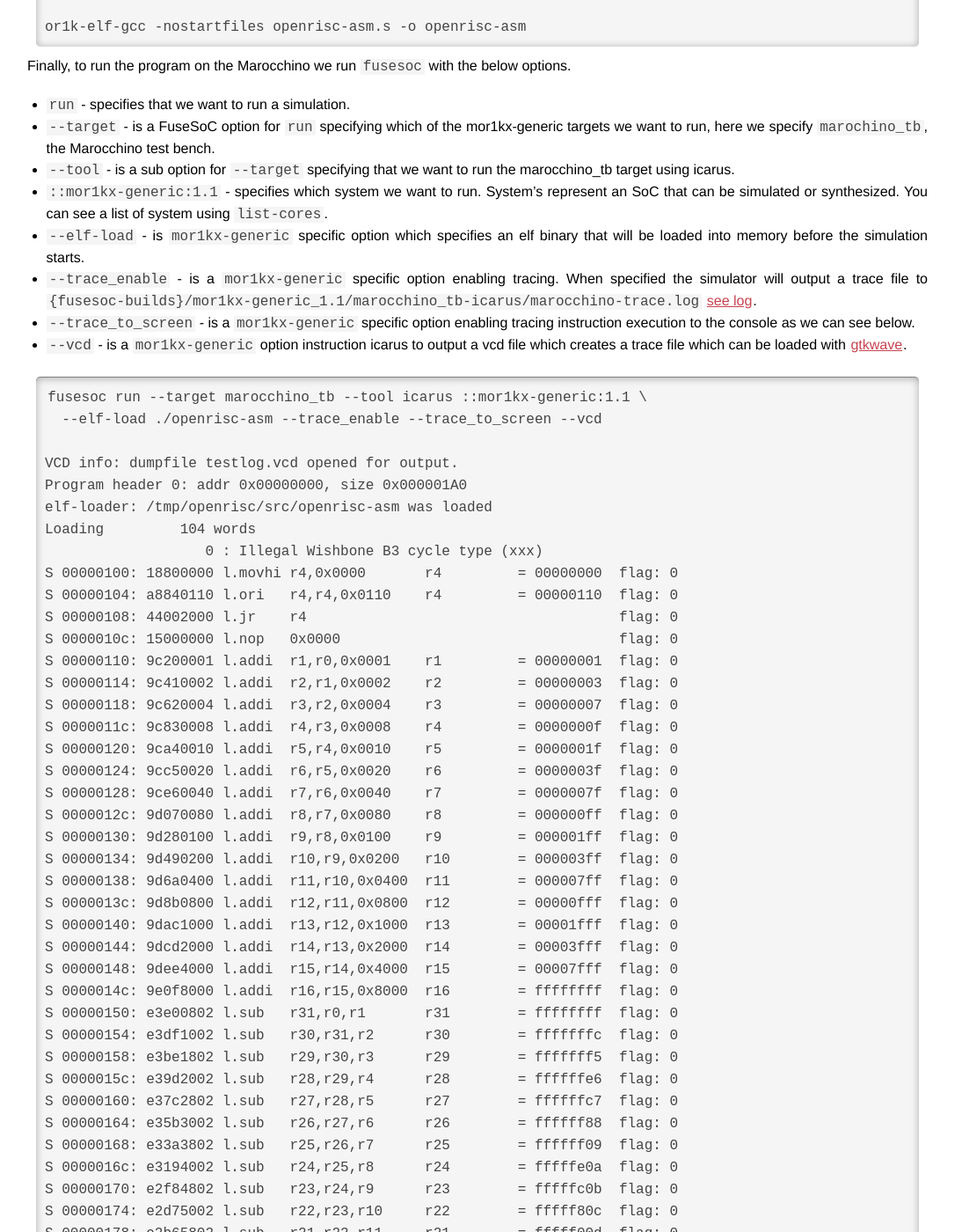
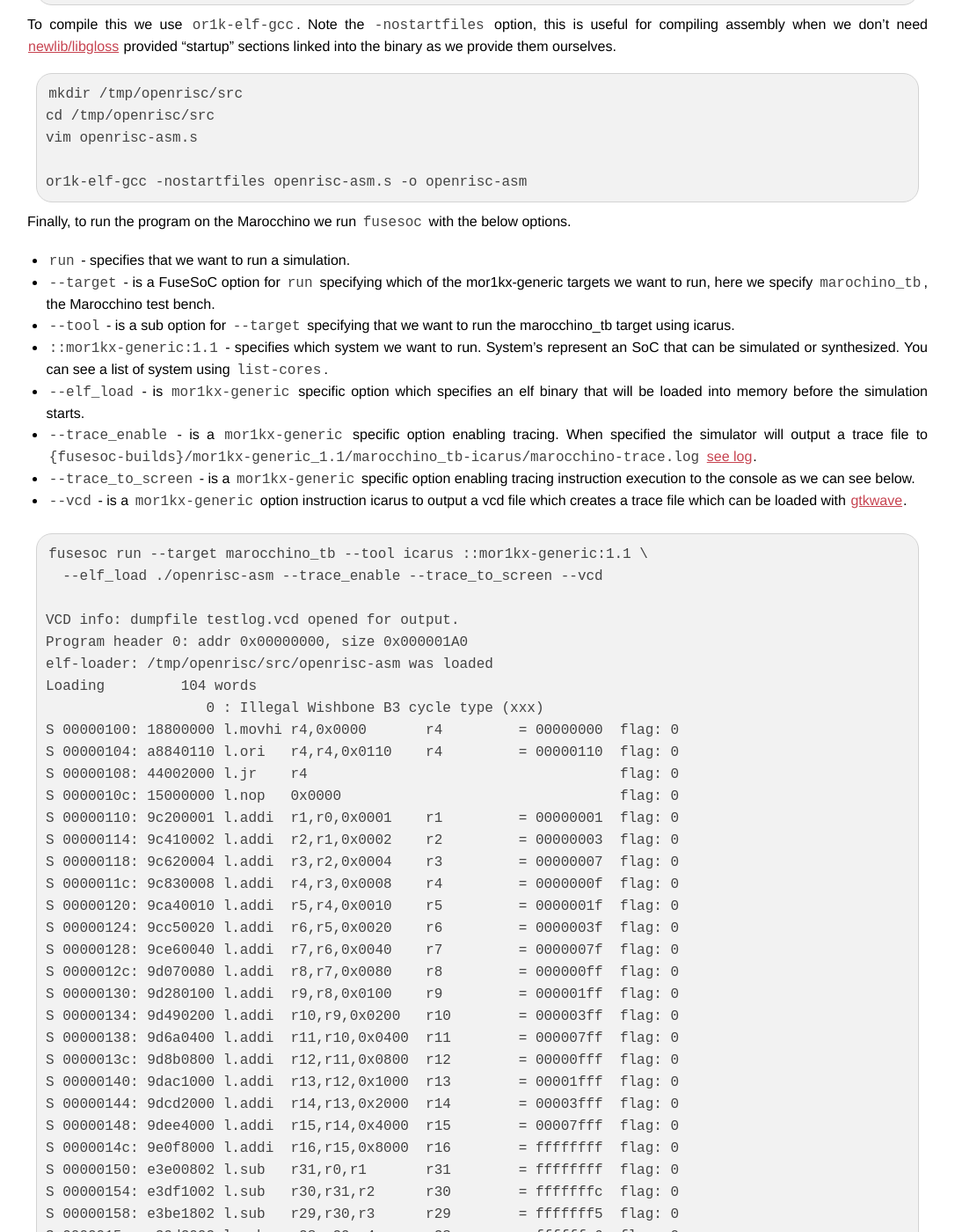
Before and after one commit to stffrdhrn/stffrdhrn.github.io, a Jekyll site: the page built from _posts/2019-06-11-or1k_marocchino.md, in a window 1280 px wide and 1400 px high, scrolled down 5638 px. Shown: the whole window at 88% size, without its empty margins (97-1183 px from the left). Built offline with Jekyll 4.4.1, drawn with Linux system fonts in a browser that asks for light colours; some of the changed text lies outside the part shown.

Commit message:
marocchino: Updates for new fusesoc syntax, cleaner css

````diff
--- a/_posts/2019-06-11-or1k_marocchino.md
+++ b/_posts/2019-06-11-or1k_marocchino.md
@@ -4,6 +4,11 @@
 date: 2019-06-11 01:37
 categories: [ hardware, embedded, openrisc ]
 ---
+
+<div class="note">
+<strong>Update 2021:</strong> There are a few fusesoc command's below.  They have been updated
+to work with the latest fusesoc and core versions.
+</div>
 
 The Marocchino is an advanced new OpenRISC soft core CPU.  However, not many
 have heard about it.  Let's try to change this.
@@ -125,6 +131,11 @@
 ```
 
 #### Using Docker
+
+<div class="note">
+<strong>Update 2021:</strong> The docker images are out of date and no longer work well, please use the manual
+setup method.
+</div>
 
 If you want to get started very quickly faster we can use the
 [librecores-ci](https://github.com/librecores/docker-images/tree/master/librecores-ci)
@@ -291,7 +302,7 @@
  - `::mor1kx-generic:1.1` - specifies which system we want to run.  System's
    represent an SoC that can be simulated or synthesized.  You can see a list of
    system using `list-cores`.
- - `--elf-load` - is `mor1kx-generic` specific option which specifies an elf
+ - `--elf_load` - is `mor1kx-generic` specific option which specifies an elf
    binary that will be loaded into memory before the simulation starts.
  - `--trace_enable` - is a `mor1kx-generic` specific option enabling tracing.
    When specified the simulator will output a trace file to `{fusesoc-builds}/mor1kx-generic_1.1/marocchino_tb-icarus/marocchino-trace.log` [see log](/content/2019/asm-marocchino-trace.log).
@@ -302,7 +313,7 @@
 
 ```
 fusesoc run --target marocchino_tb --tool icarus ::mor1kx-generic:1.1 \
-  --elf-load ./openrisc-asm --trace_enable --trace_to_screen --vcd
+  --elf_load ./openrisc-asm --trace_enable --trace_to_screen --vcd
 
 VCD info: dumpfile testlog.vcd opened for output.
 Program header 0: addr 0x00000000, size 0x000001A0
@@ -442,7 +453,7 @@
 
 ```
 fusesoc run --target marocchino_tb --tool icarus ::mor1kx-generic:1.1 \
-  --elf-load ./openrisc-c --trace_enable --vcd
+  --elf_load ./openrisc-c --trace_enable --vcd
 ...
 
 Result is = 1330
--- a/css/main.css
+++ b/css/main.css
@@ -237,11 +237,11 @@
 
 /* standard */
 .post pre {
-  //border: 1px solid #999;
-  background-color: #f5f5f5;
-  box-shadow: 0px 1px 10px rgba(0, 0, 0, 0.3) inset, 0px 1px 0px rgba(255, 255, 255, 0.1), 0px -1px 0px rgba(0, 0, 0, 0.5);
+  border: 1px solid #d3d3d3;
+  background-color: #f2f2f2;
+  //box-shadow: 0px 1px 10px rgba(0, 0, 0, 0.3) inset, 0px 1px 0px rgba(255, 255, 255, 0.1), 0px -1px 0px rgba(0, 0, 0, 0.5);
   //padding: 0 .4em;
-  border-radius: 5px;
+  border-radius: 18px;
 }
 
 .post ul, .post ol {
@@ -251,7 +251,7 @@
 .post code {
   font-family: monospace;
   //border: 1px solid #999;
-  background-color: #f5f5f5;
+  //background-color: #f5deb3;
   color: #444;
   padding: 0 .2em;
 }
@@ -270,3 +270,10 @@
 .post pre.terminal code {
   background-color: #333;
 }
+
+.post .note {
+  background-color: #fffbe0;
+  border: 1px solid #ffec82;;
+  padding: 1.0em;
+  margin: 10px;
+}
````
Also changed, not shown: other parts of _posts/2019-06-11-or1k_marocchino.md (+1 -0 lines).
